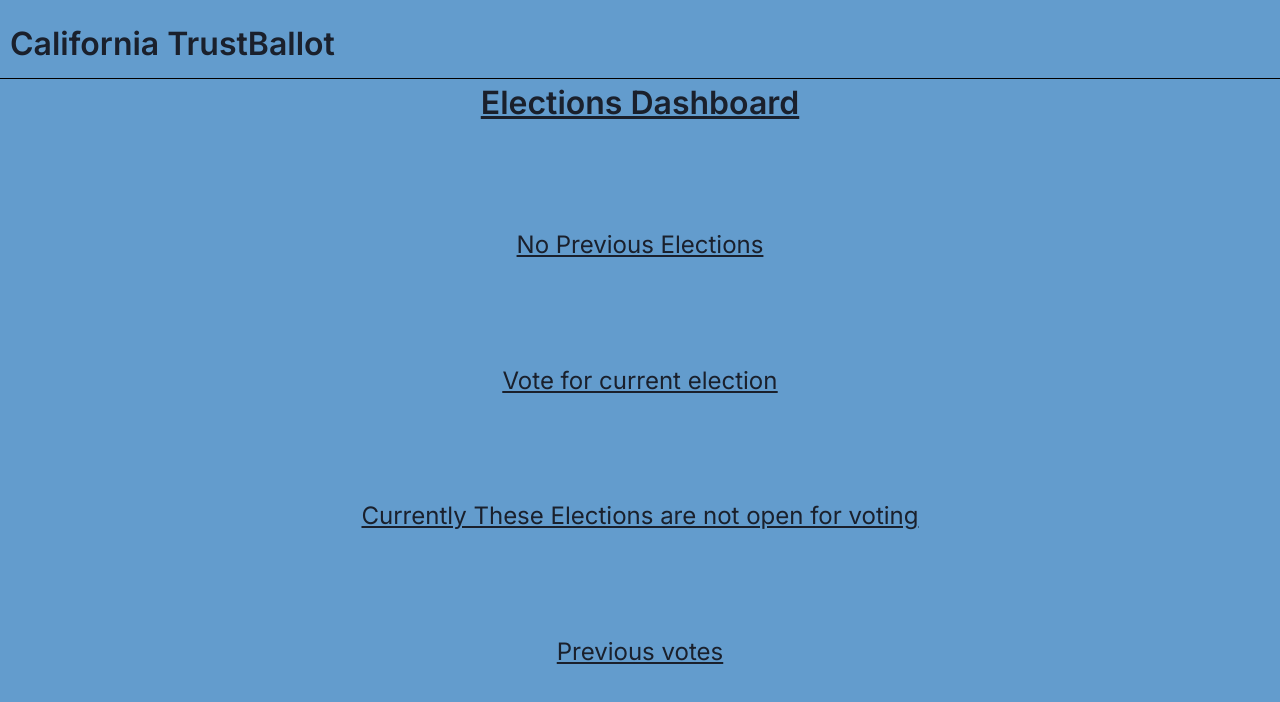
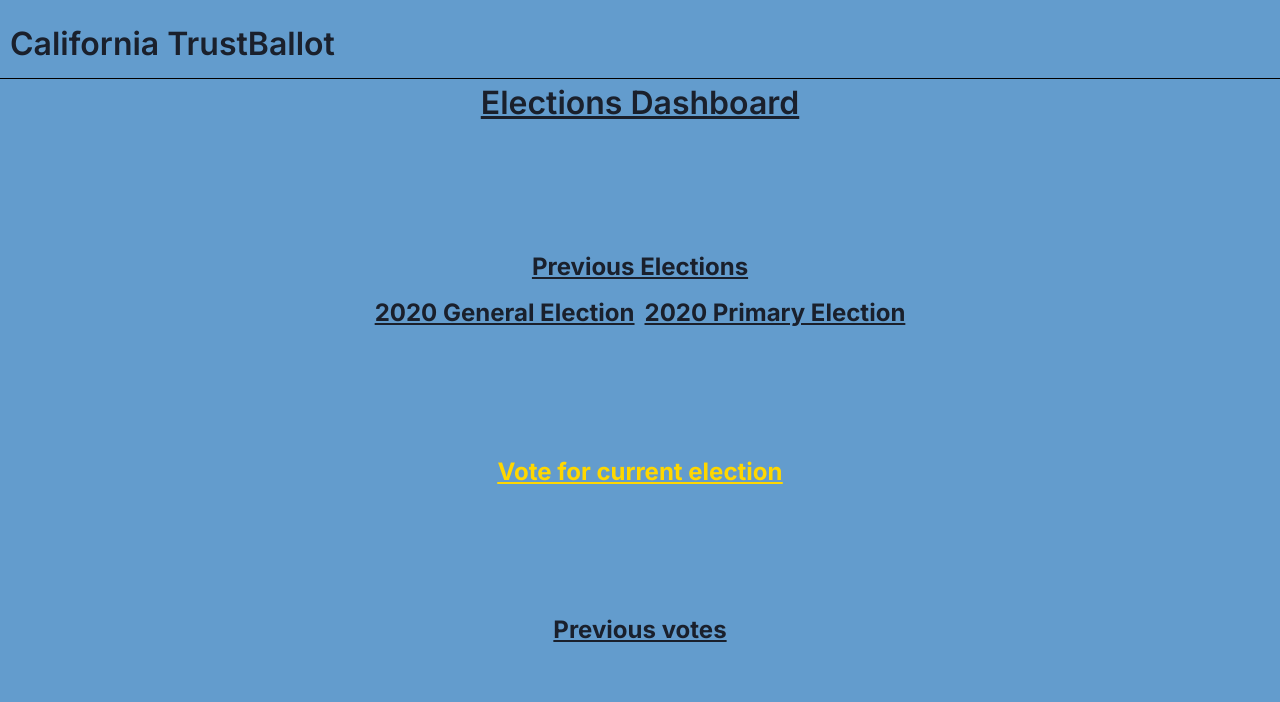
Before and after one commit to PjSingh22/TrustBallot, a Next.js app in the folder frontend/: page /electionsDashboard in a window 1280 px wide. Shown: the top 702 px of the page. Built offline with nearby package versions, Linux system fonts and the light colour scheme.

Commit message:
add more styling

```diff
--- a/frontend/app/electionsDashboard/page.js
+++ b/frontend/app/electionsDashboard/page.js
@@ -35,7 +35,15 @@ export default function electionsDashboard() {
     <div className='dashboard'>
       <h1>Elections Dashboard</h1>
       <div className="previous-elections">
-        No Previous Elections
+        Previous Elections
+        <div>
+          <div>
+            <p>2020 General Election</p>
+          </div>
+          <div>
+            <p>2020 Primary Election</p>
+          </div>
+        </div>
       </div>
       {votes.length ?
         (<p className='already-voted'>
@@ -44,9 +52,9 @@ export default function electionsDashboard() {
         (<div className="current-elections">
         <a href='/testElections'>Vote for current election</a>
       </div>)}
-      <div className="future-elections">
+      {/* <div className="future-elections">
         Currently These Elections are not open for voting
-      </div>
+      </div> */}
       <p className='previous-votes'>Previous votes</p>
       <div className='votes'>
         {votes.map((vote) => {
--- a/frontend/app/electionsDashboard/styles.css
+++ b/frontend/app/electionsDashboard/styles.css
@@ -43,4 +43,20 @@
 .previous-votes {
   font-size: 1.5rem;
   text-decoration: underline;
+  font-weight: bold;
 }
+
+.current-elections {
+  color: gold;
+}
+
+.previous-elections {
+  display: flex;
+  flex-direction: column;
+  align-items: center;
+  gap: 10px;
+}
+.previous-elections > div {
+  display: flex;
+  gap: 10px;
+}
--- a/frontend/app/signIn/page.js
+++ b/frontend/app/signIn/page.js
@@ -46,10 +46,10 @@ export default function signIn() {
               <Input required id='id' type="text" placeholder='Type info here...' value={stateId} onChange={(e) => setStateId(e.target.value)} />
             </FormLabel>
             <FormLabel htmlFor='password'>Password
-              <Input required id='password' type="text" placeholder='Type info here...' value={password} onChange={(e) => setPassword(e.target.value)} />
+              <Input required id='password' type="password" placeholder='Type info here...' value={password} onChange={(e) => setPassword(e.target.value)} />
             </FormLabel>
             <FormLabel htmlFor='ssn'>SSN
-              <Input required id='ssn' type="text" placeholder='Type info here...' value={ssn} onChange={(e) => setSsn(e.target.value)} />
+              <Input required id='ssn' type="password" placeholder='Type info here...' value={ssn} onChange={(e) => setSsn(e.target.value)} />
             </FormLabel>
           </FormControl>
           <button type='submit'>Sign In</button>
```
